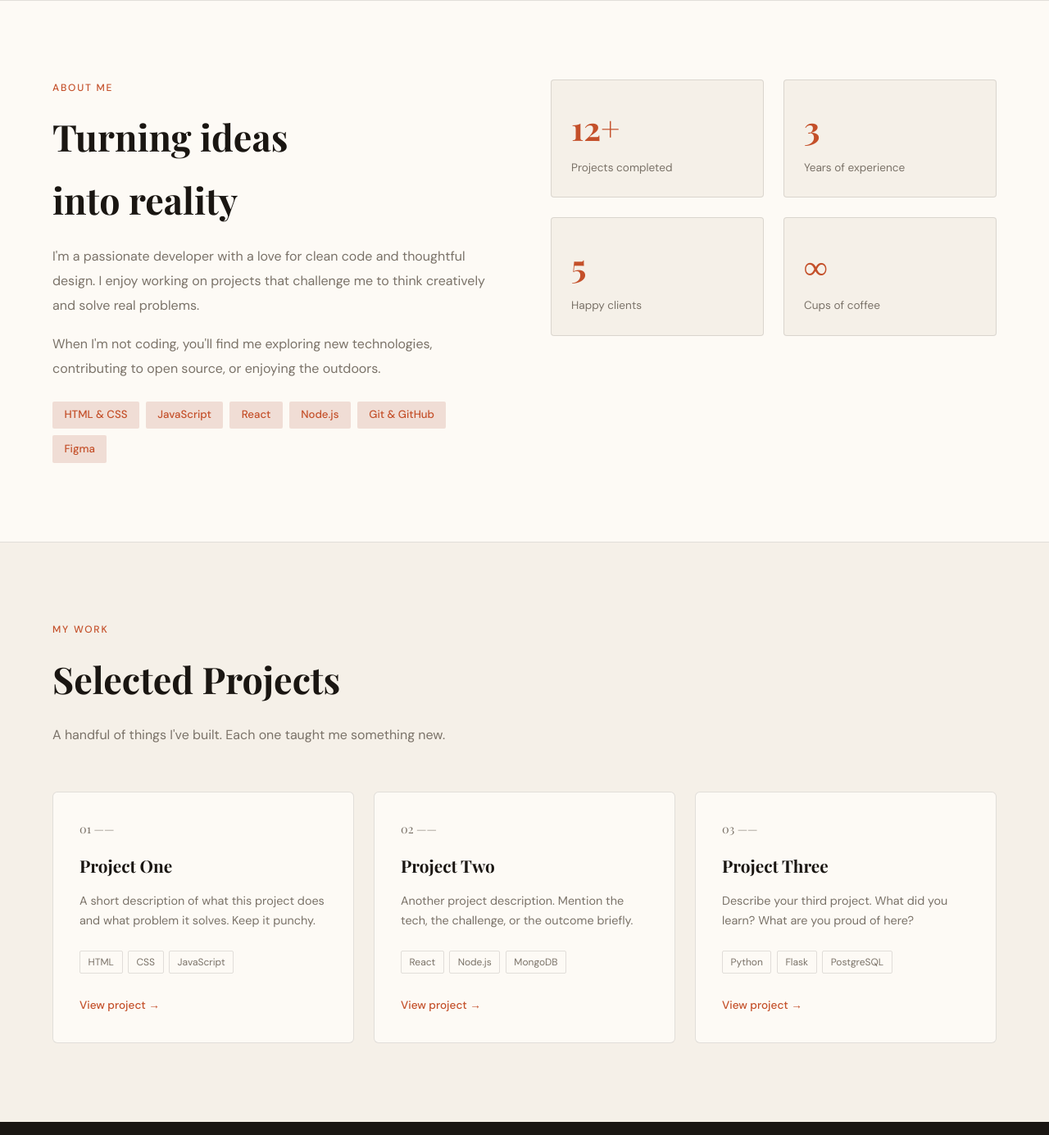
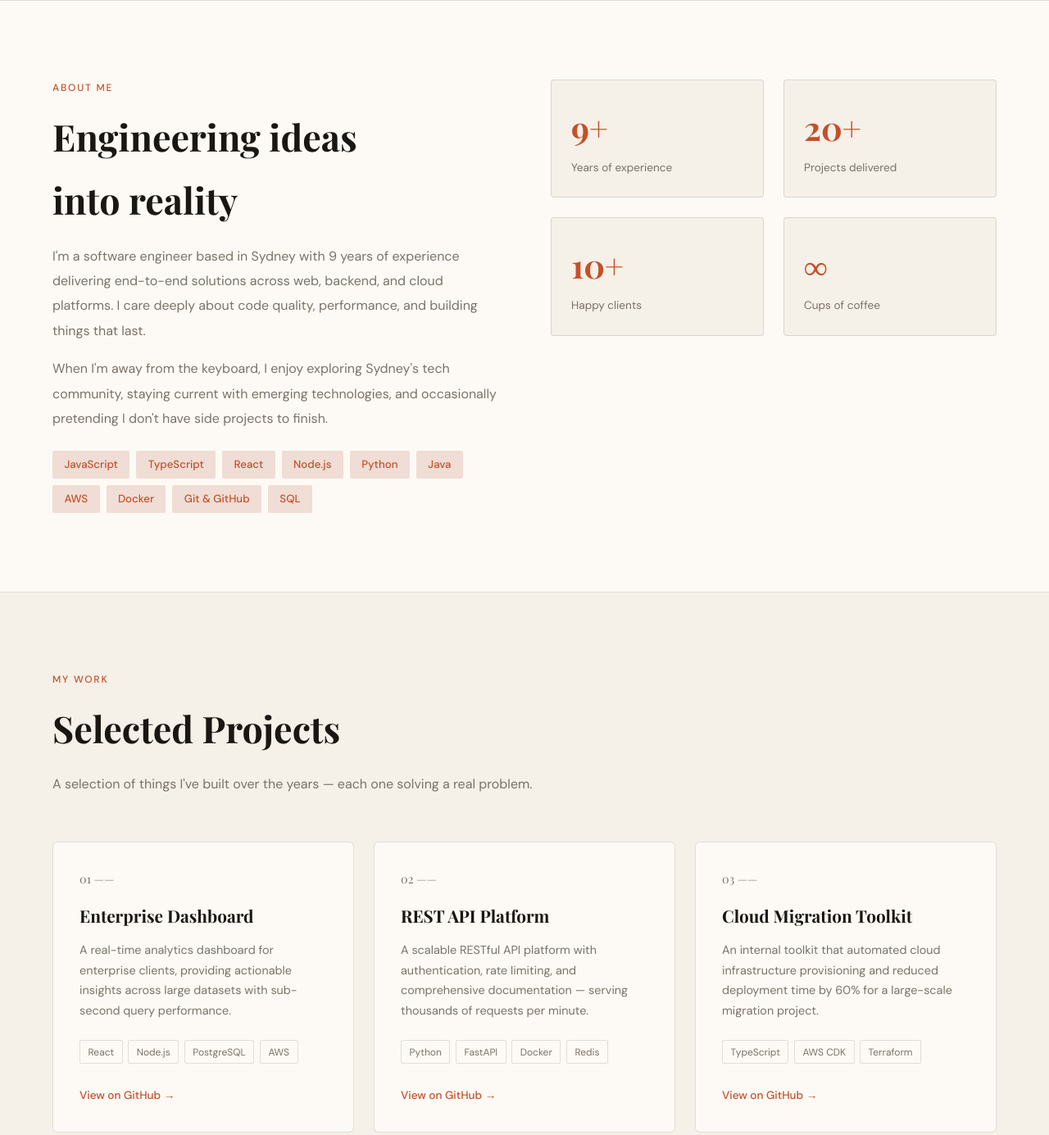
Before and after one commit to PuneetSingh-World/PuneetSingh-World.github.io, a plain HTML site: page index.html in a window 1280 px wide. Shown: the part 800-2185 px from the top of the page at 82% size. Drawn offline with nearby package versions, Linux system fonts and the light colour scheme.

Commit message:
Updated index.html

```diff
--- a/index.html
+++ b/index.html
@@ -3,7 +3,7 @@
 <head>
   <meta charset="UTF-8" />
   <meta name="viewport" content="width=device-width, initial-scale=1.0" />
-  <title>Your Name — Portfolio</title>
+  <title>Puneet Singh — Software Engineer</title>
   <link rel="preconnect" href="https://fonts.googleapis.com" />
   <link rel="preconnect" href="https://fonts.gstatic.com" crossorigin />
   <link href="https://fonts.googleapis.com/css2?family=Playfair+Display:wght@400;700&family=DM+Sans:wght@300;400;500&display=swap" rel="stylesheet" />
@@ -30,7 +30,7 @@
       line-height: 1.7;
     }
 
-    /* ── NAV ── */
+    /* NAV */
     nav {
       position: fixed; top: 0; left: 0; right: 0; z-index: 100;
       display: flex; justify-content: space-between; align-items: center;
@@ -54,7 +54,7 @@
     }
     .nav-links a:hover { color: var(--accent); }
 
-    /* ── HERO ── */
+    /* HERO */
     .hero {
       min-height: 100vh;
       display: grid;
@@ -89,9 +89,7 @@
       padding: 0.75rem 1.8rem; font-size: 0.9rem; font-weight: 500;
       border-radius: 3px; transition: all 0.2s; cursor: pointer; border: none;
     }
-    .btn-primary {
-      background: var(--accent); color: #fff;
-    }
+    .btn-primary { background: var(--accent); color: #fff; }
     .btn-primary:hover { background: #A8401F; transform: translateY(-1px); }
     .btn-outline {
       background: transparent; color: var(--ink);
@@ -99,9 +97,7 @@
     }
     .btn-outline:hover { border-color: var(--ink); }
 
-    .hero-visual {
-      display: flex; justify-content: center; align-items: center;
-    }
+    .hero-visual { display: flex; justify-content: center; align-items: center; }
     .avatar-frame {
       width: 340px; height: 400px;
       border-radius: 60% 40% 55% 45% / 50% 45% 55% 50%;
@@ -129,7 +125,7 @@
       animation: float 6s ease-in-out infinite reverse;
     }
 
-    /* ── SECTION COMMONS ── */
+    /* SECTION COMMONS */
     section { padding: 6rem 5vw; }
     .section-label {
       font-size: 0.75rem; letter-spacing: 0.15em; text-transform: uppercase;
@@ -142,7 +138,7 @@
     }
     .section-subtitle { color: var(--muted); max-width: 55ch; margin-bottom: 3.5rem; }
 
-    /* ── ABOUT ── */
+    /* ABOUT */
     .about { background: var(--card-bg); border-top: 1px solid var(--border); border-bottom: 1px solid var(--border); }
     .about-grid { display: grid; grid-template-columns: 1fr 1fr; gap: 4rem; align-items: start; }
     .skill-tags { display: flex; flex-wrap: wrap; gap: 0.5rem; margin-top: 1.5rem; }
@@ -162,7 +158,7 @@
     }
     .stat-label { font-size: 0.85rem; color: var(--muted); margin-top: 0.2rem; }
 
-    /* ── PROJECTS ── */
+    /* PROJECTS */
     .projects-grid { display: grid; grid-template-columns: repeat(auto-fit, minmax(300px, 1fr)); gap: 1.5rem; }
     .project-card {
       background: var(--card-bg); border: 1px solid var(--border);
@@ -178,14 +174,8 @@
     }
     .project-card:hover { transform: translateY(-4px); box-shadow: 0 12px 32px rgba(0,0,0,0.08); }
     .project-card:hover::before { transform: scaleX(1); }
-    .project-num {
-      font-family: 'Playfair Display', serif; font-size: 0.9rem;
-      color: var(--muted); margin-bottom: 1rem;
-    }
-    .project-title {
-      font-family: 'Playfair Display', serif;
-      font-size: 1.3rem; font-weight: 700; margin-bottom: 0.75rem;
-    }
+    .project-num { font-family: 'Playfair Display', serif; font-size: 0.9rem; color: var(--muted); margin-bottom: 1rem; }
+    .project-title { font-family: 'Playfair Display', serif; font-size: 1.3rem; font-weight: 700; margin-bottom: 0.75rem; }
     .project-desc { font-size: 0.9rem; color: var(--muted); margin-bottom: 1.5rem; }
     .project-tech { display: flex; flex-wrap: wrap; gap: 0.4rem; margin-bottom: 1.5rem; }
     .tech-badge {
@@ -198,7 +188,7 @@
     }
     .project-link:hover { gap: 0.6rem; }
 
-    /* ── CONTACT ── */
+    /* CONTACT */
     .contact { background: var(--ink); color: var(--cream); }
     .contact .section-label { color: var(--accent); }
     .contact .section-title { color: var(--cream); }
@@ -214,9 +204,7 @@
       border-radius: 3px; font-family: inherit; font-size: 0.95rem;
       transition: border-color 0.2s; outline: none;
     }
-    .form-group input:focus, .form-group textarea:focus {
-      border-color: var(--accent);
-    }
+    .form-group input:focus, .form-group textarea:focus { border-color: var(--accent); }
     .form-group textarea { resize: vertical; min-height: 120px; }
     .contact-info { display: flex; flex-direction: column; gap: 1.5rem; }
     .contact-item { display: flex; gap: 1rem; align-items: flex-start; }
@@ -228,7 +216,7 @@
     .contact-item-label { font-size: 0.78rem; color: rgba(245,240,232,0.5); text-transform: uppercase; letter-spacing: 0.08em; }
     .contact-item-value { font-size: 0.95rem; color: var(--cream); margin-top: 0.15rem; }
 
-    /* ── FOOTER ── */
+    /* FOOTER */
     footer {
       text-align: center; padding: 2rem 5vw;
       background: var(--ink);
@@ -236,7 +224,7 @@
       font-size: 0.82rem; color: rgba(245,240,232,0.35);
     }
 
-    /* ── RESPONSIVE ── */
+    /* RESPONSIVE */
     @media (max-width: 768px) {
       .hero { grid-template-columns: 1fr; padding-top: 8rem; text-align: center; }
       .hero-text { padding-right: 0; }
@@ -248,7 +236,7 @@
       .nav-links { gap: 1.2rem; }
     }
 
-    /* ── SCROLL FADE IN ── */
+    /* SCROLL FADE IN */
     .fade-in { opacity: 0; transform: translateY(24px); transition: opacity 0.6s ease, transform 0.6s ease; }
     .fade-in.visible { opacity: 1; transform: translateY(0); }
   </style>
@@ -257,7 +245,7 @@
 
   <!-- NAV -->
   <nav>
-    <a href="#" class="nav-logo">YN.</a>
+    <a href="#" class="nav-logo">PS.</a>
     <ul class="nav-links">
       <li><a href="#about">About</a></li>
       <li><a href="#projects">Projects</a></li>
@@ -268,9 +256,9 @@
   <!-- HERO -->
   <section class="hero">
     <div class="hero-text fade-in">
-      <span class="hero-eyebrow">Available for work</span>
-      <h1>Hi, I'm<br /><span>Your Name</span></h1>
-      <p class="hero-desc">A developer & designer crafting clean digital experiences. I turn ideas into elegant, functional products.</p>
+      <span class="hero-eyebrow">Software Engineer · Sydney, Australia</span>
+      <h1>Hi, I'm<br /><span>Puneet Singh</span></h1>
+      <p class="hero-desc">A software engineer with 9 years of experience building robust, scalable applications. I turn complex problems into clean, elegant solutions.</p>
       <div class="btn-group">
         <a href="#projects" class="btn btn-primary">View My Work</a>
         <a href="#contact" class="btn btn-outline">Get In Touch</a>
@@ -288,33 +276,37 @@
     <div class="about-grid">
       <div class="fade-in">
         <p class="section-label">About Me</p>
-        <h2 class="section-title">Turning ideas<br />into reality</h2>
+        <h2 class="section-title">Engineering ideas<br />into reality</h2>
         <p style="color:var(--muted); line-height:1.9;">
-          I'm a passionate developer with a love for clean code and thoughtful design. I enjoy working on projects that challenge me to think creatively and solve real problems.
+          I'm a software engineer based in Sydney with 9 years of experience delivering end-to-end solutions across web, backend, and cloud platforms. I care deeply about code quality, performance, and building things that last.
         </p>
         <p style="color:var(--muted); line-height:1.9; margin-top:1rem;">
-          When I'm not coding, you'll find me exploring new technologies, contributing to open source, or enjoying the outdoors.
+          When I'm away from the keyboard, I enjoy exploring Sydney's tech community, staying current with emerging technologies, and occasionally pretending I don't have side projects to finish.
         </p>
         <div class="skill-tags">
-          <span class="tag">HTML & CSS</span>
           <span class="tag">JavaScript</span>
+          <span class="tag">TypeScript</span>
           <span class="tag">React</span>
           <span class="tag">Node.js</span>
+          <span class="tag">Python</span>
+          <span class="tag">Java</span>
+          <span class="tag">AWS</span>
+          <span class="tag">Docker</span>
           <span class="tag">Git & GitHub</span>
-          <span class="tag">Figma</span>
+          <span class="tag">SQL</span>
         </div>
       </div>
       <div class="stats-grid fade-in">
         <div class="stat-card">
-          <div class="stat-number">12+</div>
-          <div class="stat-label">Projects completed</div>
-        </div>
-        <div class="stat-card">
-          <div class="stat-number">3</div>
+          <div class="stat-number">9+</div>
           <div class="stat-label">Years of experience</div>
         </div>
         <div class="stat-card">
-          <div class="stat-number">5</div>
+          <div class="stat-number">20+</div>
+          <div class="stat-label">Projects delivered</div>
+        </div>
+        <div class="stat-card">
+          <div class="stat-number">10+</div>
           <div class="stat-label">Happy clients</div>
         </div>
         <div class="stat-card">
@@ -329,44 +321,46 @@
   <section id="projects">
     <p class="section-label fade-in">My Work</p>
     <h2 class="section-title fade-in">Selected Projects</h2>
-    <p class="section-subtitle fade-in">A handful of things I've built. Each one taught me something new.</p>
+    <p class="section-subtitle fade-in">A selection of things I've built over the years — each one solving a real problem.</p>
 
     <div class="projects-grid">
 
       <div class="project-card fade-in">
         <div class="project-num">01 ——</div>
-        <h3 class="project-title">Project One</h3>
-        <p class="project-desc">A short description of what this project does and what problem it solves. Keep it punchy.</p>
+        <h3 class="project-title">Enterprise Dashboard</h3>
+        <p class="project-desc">A real-time analytics dashboard for enterprise clients, providing actionable insights across large datasets with sub-second query performance.</p>
         <div class="project-tech">
-          <span class="tech-badge">HTML</span>
-          <span class="tech-badge">CSS</span>
-          <span class="tech-badge">JavaScript</span>
+          <span class="tech-badge">React</span>
+          <span class="tech-badge">Node.js</span>
+          <span class="tech-badge">PostgreSQL</span>
+          <span class="tech-badge">AWS</span>
         </div>
-        <a href="#" class="project-link">View project →</a>
+        <a href="https://github.com/PuneetSingh-World" class="project-link">View on GitHub →</a>
       </div>
 
       <div class="project-card fade-in">
         <div class="project-num">02 ——</div>
-        <h3 class="project-title">Project Two</h3>
-        <p class="project-desc">Another project description. Mention the tech, the challenge, or the outcome briefly.</p>
+        <h3 class="project-title">REST API Platform</h3>
+        <p class="project-desc">A scalable RESTful API platform with authentication, rate limiting, and comprehensive documentation — serving thousands of requests per minute.</p>
         <div class="project-tech">
-          <span class="tech-badge">React</span>
-          <span class="tech-badge">Node.js</span>
-          <span class="tech-badge">MongoDB</span>
+          <span class="tech-badge">Python</span>
+          <span class="tech-badge">FastAPI</span>
+          <span class="tech-badge">Docker</span>
+          <span class="tech-badge">Redis</span>
         </div>
-        <a href="#" class="project-link">View project →</a>
+        <a href="https://github.com/PuneetSingh-World" class="project-link">View on GitHub →</a>
       </div>
 
       <div class="project-card fade-in">
         <div class="project-num">03 ——</div>
-        <h3 class="project-title">Project Three</h3>
-        <p class="project-desc">Describe your third project. What did you learn? What are you proud of here?</p>
+        <h3 class="project-title">Cloud Migration Toolkit</h3>
+        <p class="project-desc">An internal toolkit that automated cloud infrastructure provisioning and reduced deployment time by 60% for a large-scale migration project.</p>
         <div class="project-tech">
-          <span class="tech-badge">Python</span>
-          <span class="tech-badge">Flask</span>
-          <span class="tech-badge">PostgreSQL</span>
+          <span class="tech-badge">TypeScript</span>
+          <span class="tech-badge">AWS CDK</span>
+          <span class="tech-badge">Terraform</span>
         </div>
-        <a href="#" class="project-link">View project →</a>
+        <a href="https://github.com/PuneetSingh-World" class="project-link">View on GitHub →</a>
       </div>
 
     </div>
@@ -400,28 +394,28 @@
           <div class="contact-icon">📧</div>
           <div>
             <div class="contact-item-label">Email</div>
-            <div class="contact-item-value">your.email@example.com</div>
+            <div class="contact-item-value">puneet.myworld@gmail.com</div>
           </div>
         </div>
         <div class="contact-item">
           <div class="contact-icon">🔗</div>
           <div>
             <div class="contact-item-label">GitHub</div>
-            <div class="contact-item-value">github.com/yourusername</div>
+            <div class="contact-item-value">github.com/PuneetSingh-World</div>
           </div>
         </div>
         <div class="contact-item">
           <div class="contact-icon">💼</div>
           <div>
             <div class="contact-item-label">LinkedIn</div>
-            <div class="contact-item-value">linkedin.com/in/yourname</div>
+            <div class="contact-item-value">linkedin.com/in/puneet-singh-2b702b124</div>
           </div>
         </div>
         <div class="contact-item">
           <div class="contact-icon">📍</div>
           <div>
             <div class="contact-item-label">Location</div>
-            <div class="contact-item-value">Your City, Country</div>
+            <div class="contact-item-value">Sydney, Australia</div>
           </div>
         </div>
       </div>
@@ -429,17 +423,15 @@
   </section>
 
   <footer>
-    <p>© 2026 Your Name. Built with care and coffee.</p>
+    <p>© 2026 Puneet Singh. Built with care and coffee.</p>
   </footer>
 
   <script>
-    // Scroll fade-in
     const observer = new IntersectionObserver((entries) => {
       entries.forEach(e => { if (e.isIntersecting) { e.target.classList.add('visible'); } });
     }, { threshold: 0.12 });
     document.querySelectorAll('.fade-in').forEach(el => observer.observe(el));
 
-    // Contact form (placeholder – wire up to a service like Formspree)
     function handleSubmit(e) {
       e.preventDefault();
       const btn = e.target.querySelector('button');
```
